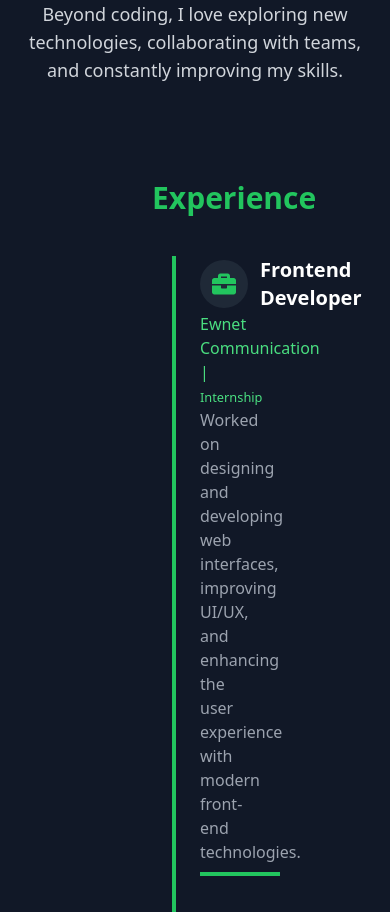
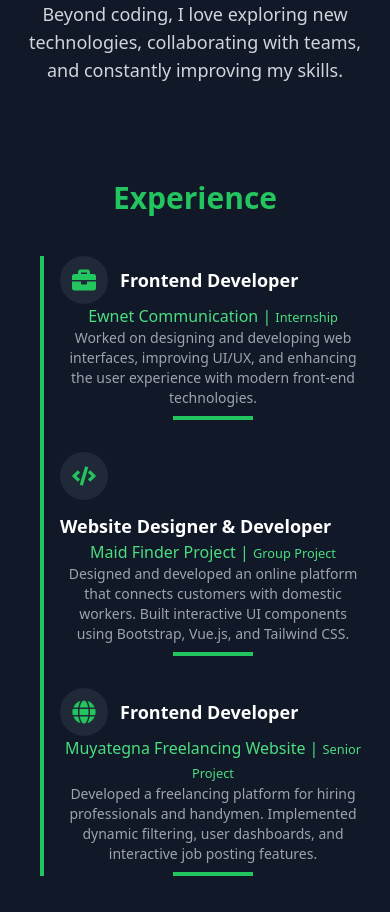
Before and after one commit to Robelxd/portfolio, a React (Vite) app: page / in a window 390 px wide. Shown: the part 1080-1992 px from the top of the page. Built offline with nearby package versions, Linux system fonts and the light colour scheme.

Commit message:
mobile view update

```diff
--- a/src/components/Experience.tsx
+++ b/src/components/Experience.tsx
@@ -33,10 +33,10 @@ const experiences = [
 
 const ExperienceSection = () => {
   return (
-    <section id="experience" className="py-12 px-32 bg-gray-900 text-white">
-      <div className="container mx-auto px-6">
+    <section id="experience" className="py-12 px-6 md:px-16 lg:px-32 bg-gray-900 text-white">
+      <div className="container mx-auto">
         <motion.h2
-          className="text-3xl font-bold text-center text-green-500 text-primary mb-10"
+          className="text-3xl font-bold text-center text-green-500 mb-10"
           initial={{ opacity: 0, y: -20 }}
           animate={{ opacity: 1, y: 0 }}
           transition={{ duration: 0.5 }}
@@ -45,22 +45,24 @@ const ExperienceSection = () => {
         </motion.h2>
 
         {/* Timeline Wrapper */}
-        <div className="border-l-4 border-green-500 ml-5">
+        <div className="border-l-4 border-green-500 ml-4 md:ml-6">
           {experiences.map((exp, index) => (
             <motion.div
               key={index}
               initial={{ opacity: 0, x: -50 }}
               animate={{ opacity: 1, x: 0 }}
               transition={{ duration: 0.5, delay: exp.delay }}
-              className="mb-8 ml-6"
+              className="mb-8 ml-4 md:ml-6"
             >
-              <div className="flex items-center gap-3">
+              <div className="flex items-center gap-3 flex-wrap">
                 <div className="bg-gray-800 p-3 rounded-full">{exp.icon}</div>
-                <h3 className="text-xl font-semibold">{exp.title}</h3>
+                <h3 className="text-lg md:text-xl font-semibold text-center md:text-left">{exp.title}</h3>
               </div>
-              <p className="text-green-400 font-medium">{exp.company} | <small>{exp.type}</small></p>
-              <p className="text-gray-400">{exp.description}</p>
-              <div className="mt-2 h-1 w-20 bg-green-500"></div>
+              <p className="text-green-400 font-medium text-center md:text-left">
+                {exp.company} | <small>{exp.type}</small>
+              </p>
+              <p className="text-gray-400 text-sm md:text-base text-center md:text-left">{exp.description}</p>
+              <div className="mt-2 h-1 w-20 bg-green-500 mx-auto md:mx-0"></div>
             </motion.div>
           ))}
         </div>
--- a/src/components/Projects.tsx
+++ b/src/components/Projects.tsx
@@ -4,13 +4,15 @@ import { SiTailwindcss, SiI18Next, SiVite, SiBootstrap, SiNuxtdotjs } from "reac
 const projects = [
   {
     title: "Muyategna",
-    description: "A freelancing web platform that connects customers with professionals and handymen, enabling job posting, professional applications, and a subscription-based payment model.",
+    description:
+      "A freelancing web platform that connects customers with professionals and handymen, enabling job posting, professional applications, and a subscription-based payment model.",
     image: "/images/moya1-img.jpg",
-    technologies: [SiNuxtdotjs, SiTailwindcss, FaVuejs, SiI18Next, FaJs], // FaVuejs used for Pinia
+    technologies: [SiNuxtdotjs, SiTailwindcss, FaVuejs, SiI18Next, FaJs],
   },
   {
     title: "Maid Finder",
-    description: "A web platform designed to connect customers with domestic help services, allowing users to find and hire maids, cleaners, and other household service providers easily.",
+    description:
+      "A web platform designed to connect customers with domestic help services, allowing users to find and hire maids, cleaners, and other household service providers easily.",
     image: "/images/md1-img.jpg",
     technologies: [SiNuxtdotjs, SiTailwindcss, FaJs, FaVuejs],
   },
@@ -18,8 +20,9 @@ const projects = [
 
 const Projects = () => {
   return (
-    <div className="py-20 px-32 flex flex-col gap-10">
-       <h2 className="text-green-500 text-4xl font-bold text-center">Projects</h2>
+    <div className="py-20 px-6 sm:px-12 md:px-20 lg:px-32 flex flex-col gap-10">
+      <h2 className="text-green-500 text-3xl sm:text-4xl font-bold text-center">Projects</h2>
+
       {projects.map((project, index) => (
         <div
           key={index}
@@ -28,13 +31,13 @@ const Projects = () => {
           <img
             src={project.image}
             alt={project.title}
-            className="w-full h-auto rounded-lg mb-6"
+            className="w-full h-auto rounded-lg mb-4 sm:mb-6 object-cover"
           />
-          <h3 className="text-white text-2xl font-bold mb-2">{project.title}</h3>
-          <p className="text-gray-300">{project.description}</p>
-          <div className="flex gap-4 mt-4">
+          <h3 className="text-white text-xl sm:text-2xl font-bold mb-2 text-center sm:text-left">{project.title}</h3>
+          <p className="text-gray-300 text-sm sm:text-base text-center sm:text-left">{project.description}</p>
+          <div className="flex gap-4 mt-4 justify-center sm:justify-start">
             {project.technologies.map((Icon, i) => (
-              <Icon key={i} className="text-2xl text-green-400 hover:text-green-500 transition duration-300" />
+              <Icon key={i} className="text-xl sm:text-2xl text-green-400 hover:text-green-500 transition duration-300" />
             ))}
           </div>
         </div>
```
